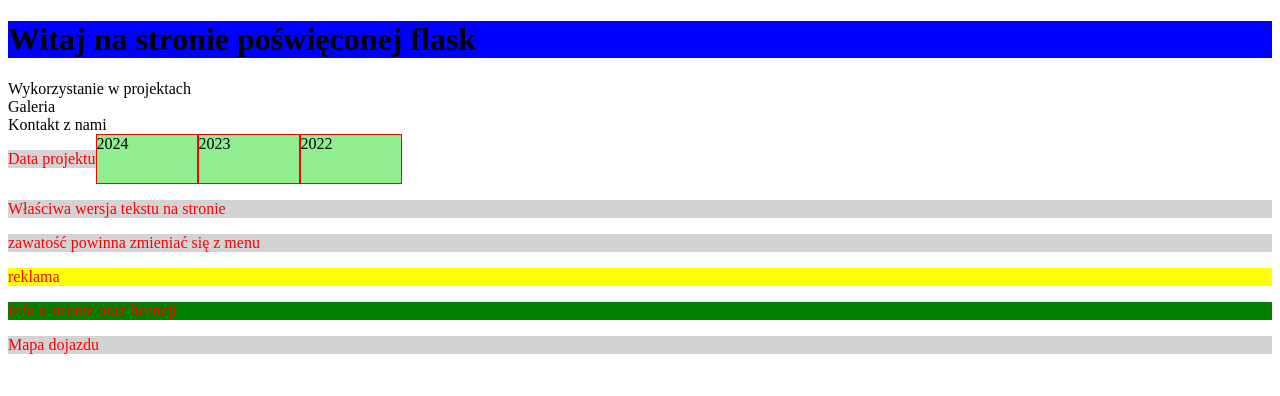
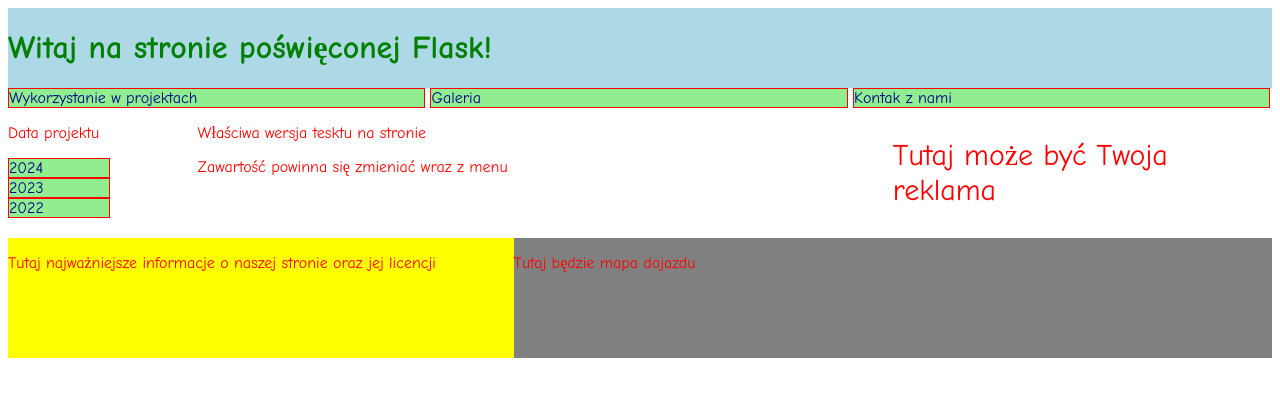
Before and after one commit to Exhil95/python2024, a plain HTML site: page index.html in a window 1280 px wide. Drawn offline with Linux system fonts and the light colour scheme.

Commit message:
`Refactored index.html with updated structure and content`

```diff
--- /dev/null
+++ b/css/styl.css
@@ -0,0 +1,84 @@
+html {
+	font-family: 'Comic Sans MS';
+}
+
+div#main {
+	color: darkblue;
+	display: grid;
+	grid-template-columns: 15% auto 30%;
+	grid-template-rows: 10vh auto auto 15vh;
+}
+
+header {
+	background: lightblue;
+	color: green;
+	grid-column: 1 / 4;
+}
+nav#mainmenu {
+	grid-column: 1 / 4;
+	grid-row: 2;
+}
+nav#mainmenu div.button {
+	margin: 0;
+	padding: 0;
+	box-sizing: border-box;
+	width: 33%;
+}
+nav,main,aside {
+	grid-row: 3;
+}
+/*main {
+	grid-column: 2
+}
+
+aside {
+	grid-column: 3;
+}*/
+footer {
+	grid-column: 1 / 4;
+}
+p {
+	color: red;
+	/*background: lightgray;*/
+}
+#wyrozniony {
+	font-size: 30px;
+}
+.button {
+	background: lightgreen;
+	border: 1px solid red;
+	font-size: 16px;
+	display: inline-block;
+	width: 100px;
+}
+footer {
+	display: flex;
+	/*flex-wrap: wrap;*/
+}
+footer div:first-child {
+	width: 40%;
+	background: yellow;
+}
+footer div:last-child {
+	width: 60%;
+	background: gray;
+}
+/*
+	jednostki bezwzględne:
+	px - 1/96 cala
+	Q - 1/40 cm
+	mm
+	cm
+	in
+	pt - 1/72 in
+	pc - 1/6 in
+	jednostki względne:
+
+	jednostki realtywne:
+	em - 1 wielkość czcinki głównej (dla elementu)
+	ex - 1 szerokość czcionki głównej (dla elementu)
+	rem - relatywna wartość szerokości czcionki głównej (root font - czcionka domyślna dla naszej strony)
+	% - wartości procentowe wysokości lub szerokości (procent z wysokości strony w 90% przypadków wyniesie 0 - bo liczony jest od domyślnych wartości)
+	vw - viewport witdth - 1% szerokości okna widoku strony
+	vh - viewport height - 1% wysokości okna widoku strony
+*/
--- a/index.html
+++ b/index.html
@@ -1,40 +1,43 @@
 <!DOCTYPE html>
 <html lang="pl">
 	<head>
-    <meta charset="UTF-8">
-    <meta name="viewport" content="width=device-width, initial-scale=1.0">
-    <link rel="stylesheet" href="./style.css">
-    <title>Moja strona</title>
+		<meta charset="utf-8" />
+		<title>Moja strona Flask</title>
+		<link rel="stylesheet" href="./css/styl.css" />
 	</head>
 	<body>
+		<div id="main">
+		<!-- To jest komentarz również wieloliniowy -->
 			<header>
-        <h1>Witaj na stronie poświęconej flask</h1>
+				<h1>Witaj na stronie poświęconej Flask!
 			</header>
+			<nav id="mainmenu">
+				<div class="button">Wykorzystanie w projektach</div>
+				<div class="button">Galeria</div>
+				<div class="button">Kontak z nami<div>
+			</nav>
 			<nav>
-        <div>Wykorzystanie w projektach</div>
-        <div>Galeria</div>
-        <div>Kontakt z nami</div>
-    </nav>
-    <nav class="flex">
 				<p>Data projektu</p>
 				<div class="button">2024</div>
 				<div class="button">2023</div>
 				<div class="button">2022</div>
 			</nav>
 			<main>
-        <p>Właściwa wersja tekstu na stronie</p>
-        <p>zawatość powinna zmieniać się z menu</p>
+				<p>Właściwa wersja tesktu na stronie</p>
+				<p>Zawartość powinna się zmieniać wraz z menu</p>
 			</main>
 			<aside>
-        <p class="wyrozniony">reklama</p>
+				<p id="wyrozniony">Tutaj może być Twoja reklama</p>
 			</aside>
 			<footer>
 				<div>
-            <p id="wyrozniony">Info o stronie oraz licencji</p>
+					<p>Tutaj najważniejsze informacje o naszej stronie
+					oraz jej licencji</p>
 				</div>
 				<div>
-            <p>Mapa dojazdu</p>
+					<p>Tutaj będzie mapa dojazdu</p>
 				</div>
 			</footer>
+		</div>
 	</body>
 </html>
```
Also changed, not shown: index_basic.html (added, +89 -0 lines). Lines whose indentation alone changed are shown as unchanged.
